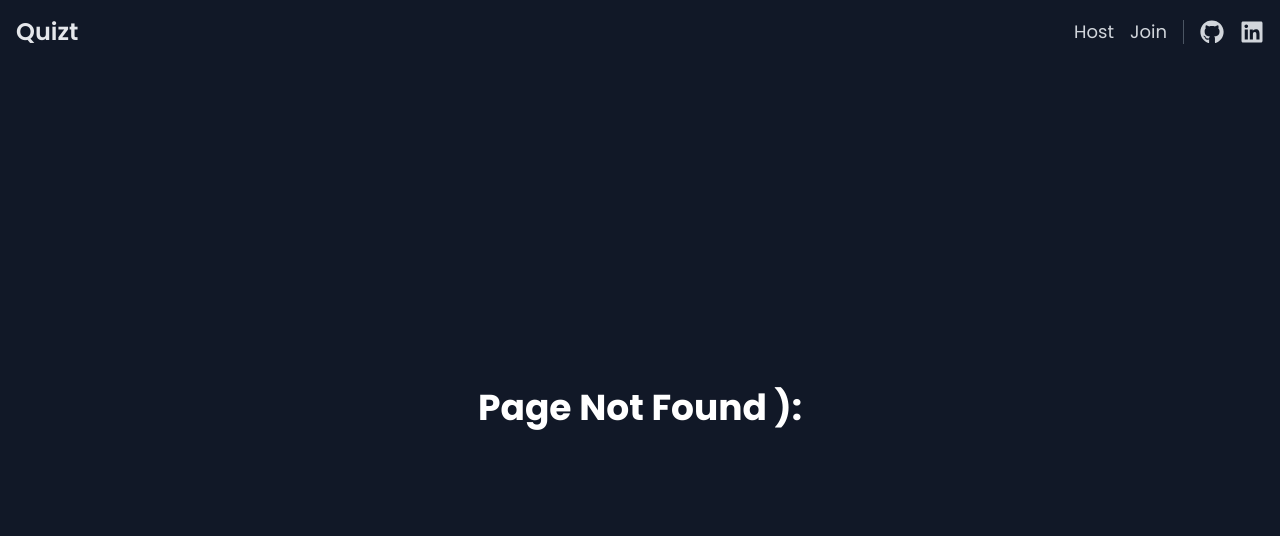
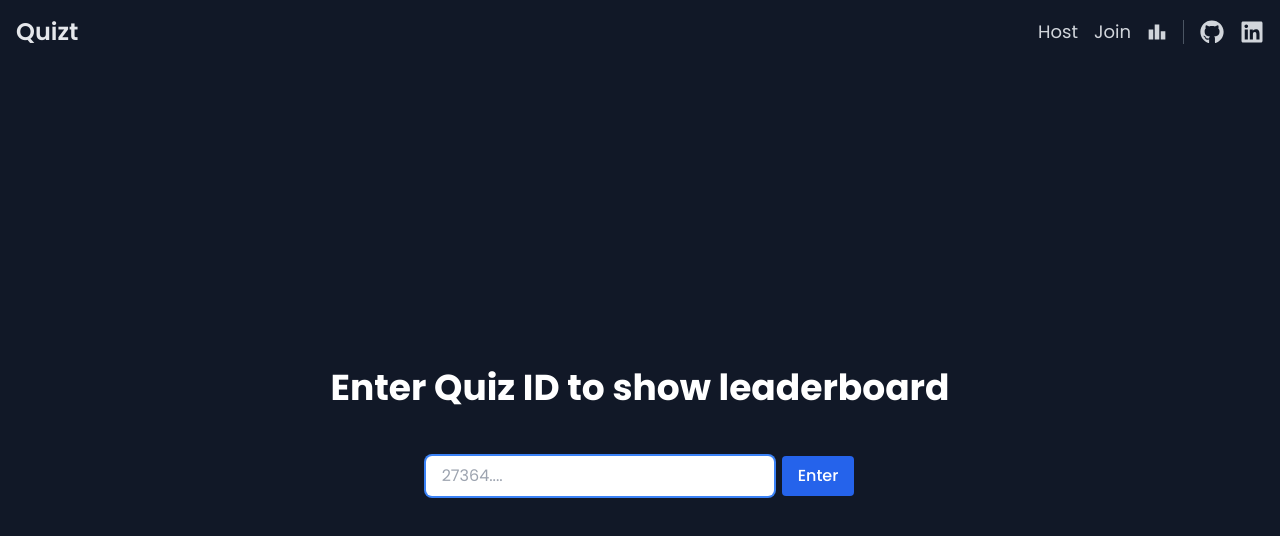
Before and after one commit to abdel-rahmanSalem/quizt, a React (Vite) app: page /leaderboard in a window 1280 px wide. Before the commit this address had no page. Shown: the top 536 px of the page. Built offline with nearby package versions, Linux system fonts and the light colour scheme.

Commit message:
leaderboard implementation

```diff
--- a/src/App.jsx
+++ b/src/App.jsx
@@ -13,6 +13,7 @@ import Questions from "./pages/QuestionPage";
 import SummaryPage from "./pages/SummaryPage";
 import { HosterProvider } from "./contexts/HosterContext";
 import ProtectedQuizRoute from "./protectedRoutes/ProtectedQuizRoute";
+import Leaderboard from "./pages/Leaderboard";
 
 function App() {
   return (
@@ -98,6 +99,14 @@ function App() {
             </Global>
           }
         />
+        <Route
+          path="/leaderboard"
+          element={
+            <Global>
+              <Leaderboard />
+            </Global>
+          }
+        />
       </Routes>
     </BrowserRouter>
   );
--- a/src/components/AnswersSum.jsx
+++ b/src/components/AnswersSum.jsx
@@ -3,9 +3,9 @@ const AnswersSum = () => {
     const { ansTracker} = useUser();
 
   return (
-    <ul className="grid grid-cols-8 my-4 gap-8 md:gap-0 select-none">
+    <ul className="grid grid-cols-5 md:grid-cols-8  my-4 gap-8 md:gap-0 select-none">
     {
-     ansTracker.map((ans, index) => <li className={`${ans === "correct" ? " bg-green-500" : "bg-red-500"} rounded-lg w-8 h-8 flex items-center justify-center`} key={index}>{index + 1}</li>)
+     ansTracker.map((ans, index) => <li className={`${ans === "correct" ? " bg-green-500" : "bg-red-500"} mb-3 rounded-lg w-8 h-8 flex items-center justify-center`} key={index}>{index + 1}</li>)
     }
    </ul>
   )
--- a/src/components/CorrectedAnswers.jsx
+++ b/src/components/CorrectedAnswers.jsx
@@ -7,8 +7,11 @@ const CorrectedAnswers = () => {
     const {corrected} = useUser();
   return (
     <div className="w-full mt-4">
-        <button className="flex items-center justify-between cursor-pointer shadow-md p-2 rounded-lg w-full hover:bg-slate-500 bg-opacity-50 duration-500" onClick={() => setShowCorrected(!showCorrected)}>
+        {
+            corrected.length > 0 &&
+            <button className="flex items-center justify-between cursor-pointer shadow-md p-2 rounded-lg w-full hover:bg-slate-500 bg-opacity-50 duration-500" onClick={() => setShowCorrected(!showCorrected)}>
             {
+
                 showCorrected ?
                 <>
                     <p>Hide Corrected Answers</p>
@@ -22,6 +25,7 @@ const CorrectedAnswers = () => {
 
             }
         </button>
+        }
         {
             showCorrected &&
             <div className="p-2 max-h-28 overflow-y-auto">
--- a/src/components/HeaderText.jsx
+++ b/src/components/HeaderText.jsx
@@ -1,7 +1,7 @@
 import PropTypes from "prop-types";
 function HeaderText({ children }) {
   return (
-    <h1 className="text-2xl md:text-4xl text-center font-bold mb-12">
+    <h1 className="text-2xl md:text-4xl text-center font-bold mb-12 ">
       {children}
     </h1>
   );
--- a/src/components/MainUser.jsx
+++ b/src/components/MainUser.jsx
@@ -15,7 +15,7 @@ function Main({ children, style }) {
 
   return (
     <div
-      className={`flex flex-col justify-center items-center bg-gray-900 text-white ${style} px-4`}
+      className={`flex flex-col justify-center items-center bg-gray-900 text-white  ${style} px-4`}
       style={{ minHeight: `calc(100vh - ${navbarHeight}px)` }}
     >
       <ToastCont />
--- a/src/components/Navbar.jsx
+++ b/src/components/Navbar.jsx
@@ -1,5 +1,6 @@
 import { Link } from "react-router-dom";
 import { FaGithub, FaLinkedin } from "react-icons/fa"; // Import social icons
+import { MdLeaderboard } from "react-icons/md";
 
 function Navbar() {
   return (
@@ -23,6 +24,12 @@ function Navbar() {
               className="text-gray-300 text-lg hover:text-white"
             >
               Join
+            </Link>
+            <Link
+              to="/leaderboard"
+              className="text-gray-300 text-lg hover:text-white"
+            >
+              <MdLeaderboard className="text-xl"/>
             </Link>
             <div className="border-l border-gray-600 h-6"></div>{" "}
             {/* Vertical line */}
--- a/src/contexts/UserContext.jsx
+++ b/src/contexts/UserContext.jsx
@@ -18,7 +18,8 @@ const initialState = {
   currentAnswer: -1,
   secondsRemaining: -1,
   corrected: [],
-  ansTracker: []
+  ansTracker: [],
+  scores: []
 };
 
 function reducer(state, action) {
@@ -102,8 +103,8 @@ function reducer(state, action) {
         return {
           ...state,
           corrected: [...state.corrected, action.payload],
-          ansTracker: [...state.ansTracker, "incorrect"]
-        }
+          ansTracker: [...state.ansTracker, "incorrect"],
+        };
   }
 }
 
@@ -124,7 +125,7 @@ function UserProvider({ children }) {
     isQuizEnd,
     secondsRemaining,
     corrected,
-    ansTracker
+    ansTracker,
   } = state;
 
   const currentQuestion = questions.at(questionsIndexor);
@@ -273,6 +274,7 @@ function UserProvider({ children }) {
     }
   }
 
+
   async function handleNextQuestion() {
     if (currentAnswer === -1) {
       notify("Answer the Question Please :)", "top-right", "warn");
@@ -321,7 +323,7 @@ function UserProvider({ children }) {
         handleNextQuestion,
         handleAttemptAnotherQuiz,
         corrected,
-        ansTracker
+        ansTracker,
       }}
     >
       {children}
--- /dev/null
+++ b/src/pages/Leaderboard.jsx
@@ -0,0 +1,103 @@
+import HeaderText from "../components/HeaderText"
+import { MdLeaderboard } from "react-icons/md";
+import { FaTrophy } from "react-icons/fa";
+import { useGlobal } from "../contexts/GlobalContext";
+import {  useState } from "react";
+import Button from "../components/Button";
+import Loader from "../components/Loader";
+
+const Leaderboard = () => {
+  const { quiztServer , notify} = useGlobal();
+  const [scores, setScores] = useState([]);
+  const [id, setId] = useState("");
+  const [loading , setIsLoading] = useState(false);
+
+
+  async function getScores(id){
+
+    if (id.trim().length < 4) {
+      notify("Should be more than three characters", "top-right", "warn");
+      return;
+    }
+    setIsLoading(true);
+    let { data, error} = await quiztServer
+    .from("users")
+    .select("score , user_name")
+    .eq("quiz_id", id)
+    .order('score', {ascending: false});
+
+    if(error){
+      notify("There was an error fetching data", "top-right", "error");
+      setScores([]);
+    }
+
+    if(data.length === 0){
+      notify("Wrong quiz ID", "top-right", "error");
+    }
+    if(data){
+      setIsLoading(false);
+      setScores(data);
+    }
+  }
+
+
+  function handleSubmit(e) {
+    e.preventDefault();
+    getScores(id)
+  }
+
+  if(loading) return <Loader>Loading Quiz leaderboard</Loader>
+
+  return (
+    <>
+      {
+        scores.length == 0 ?
+        <>
+          <HeaderText>
+            Enter Quiz ID to show leaderboard
+          </HeaderText>
+          <form className="flex gap-2 flex-col md:flex-row " onSubmit={handleSubmit}>
+              <input
+                autoFocus
+                maxLength="20"
+                className="bg-white text-gray-800 rounded-md px-4 py-2 focus:outline-none focus:ring-2 focus:ring-blue-500"
+                name="quizId"
+                type="text"
+                placeholder="27364...."
+                value={id}
+                onChange={(e) => setId(e.target.value)}
+              />
+              <Button type="primary">Enter</Button>
+          </form>
+        </>
+          :
+         <div className="bg-gray-900  w-full max-w-screen-2xl mx-auto my-8">
+            <HeaderText>
+              <div className="flex justify-between items-end">
+                <span className="flex gap-2"><MdLeaderboard className="text-blue-500"/>LeaderBoard </span>
+                <span className="text-sm font-normal">Quiz ID : {id}</span>
+              </div>
+            </HeaderText>
+            <ul className="flex flex-col gap-6">
+              {
+                scores &&
+                scores.map((userInfo, index) =>
+                <li className="w-full flex justify-between bg-gray-500 bg-opacity-50  p-3 rounded-lg select-none" key={index}>
+                  {index === 0 ? <><span className="text-lg flex items-center justify-center gap-2"> <FaTrophy className=" text-yellow-400"/> 1st </span> </> :
+                    index === 1 ? <><span className="text-lg flex items-center justify-center gap-2"> <FaTrophy className=" text-gray-300"/> 2nd </span> </> : index === 2 ?
+                    <><span className="text-lg flex items-center justify-center gap-2"> <FaTrophy className=" text-yellow-700"/> 3rd </span> </>:
+                    <span>{index + 1}th</span>
+                  }
+                  <span>{userInfo.user_name}</span> <span>score: {userInfo.score}</span>
+                </li>
+                )
+
+              }
+            </ul>
+          </div>
+        }
+    </>
+  )
+}
+
+export default Leaderboard
```
